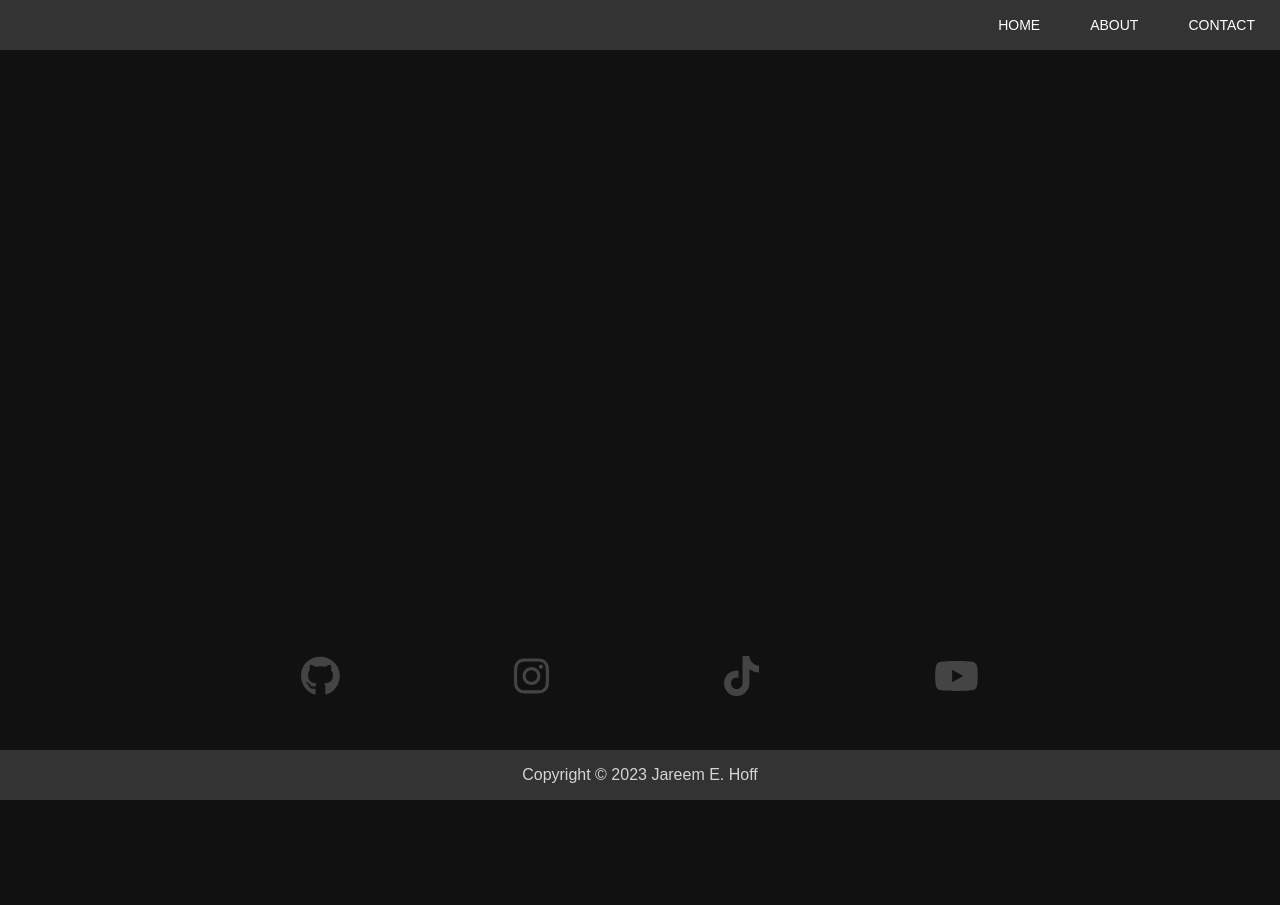
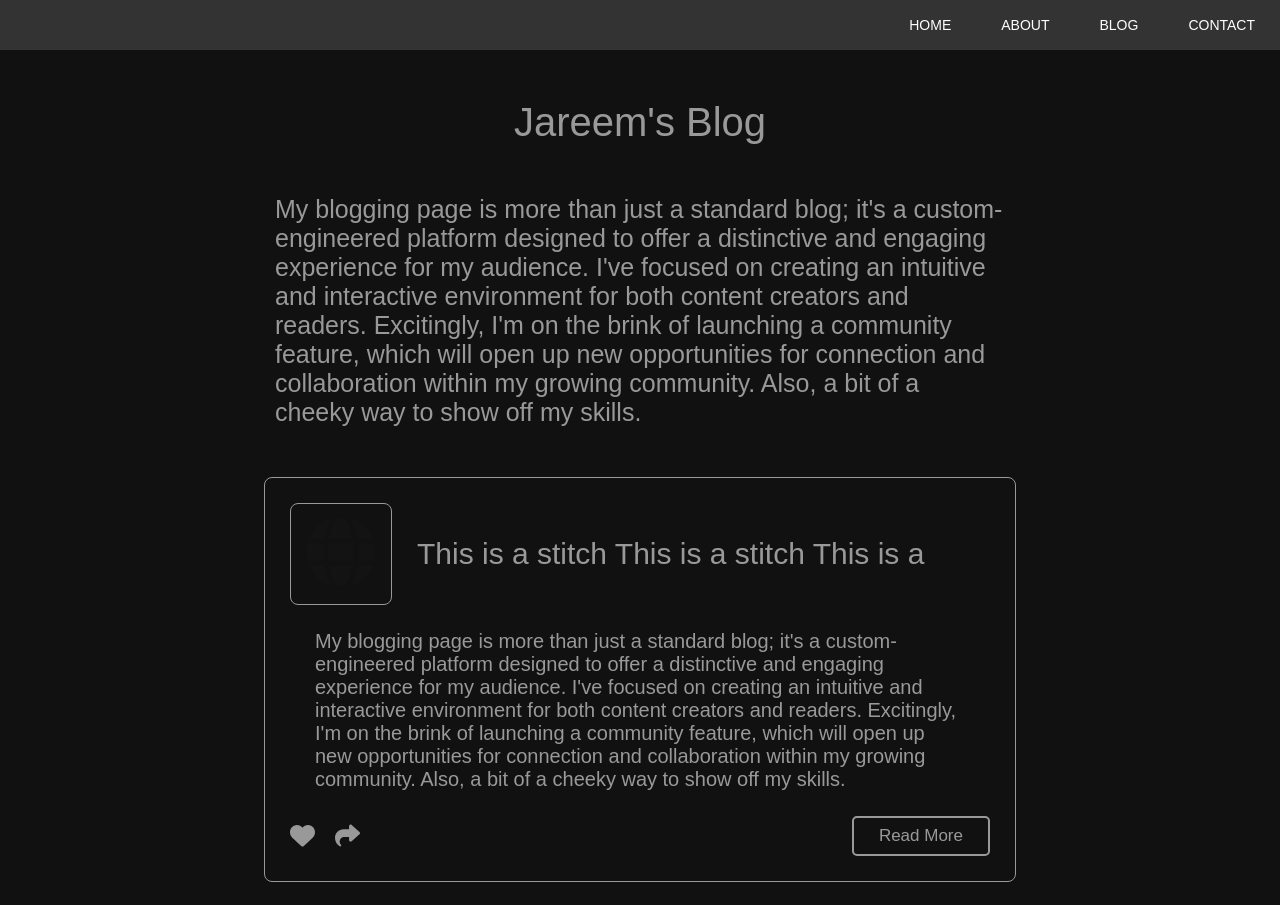
Before and after one commit to 12jihan/webjehoff, an Angular app: page /blog in a window 1280 px wide. Shown: the top 905 px of the page. Before the commit the page ends 800 px from the top, so only its background shows below. Built offline with nearby package versions, Linux system fonts and the light colour scheme.

Commit message:
finished implementing the blog preview page

```diff
--- a/src/app/app-routing.module.ts
+++ b/src/app/app-routing.module.ts
@@ -21,7 +21,7 @@ const routes: Routes = [
   {
     path: 'blog',
     pathMatch: 'full',
-    loadChildren: () => import('./features/blog/blog.module').then(m => m.BlogModule)
+    loadComponent: () => import('./features/blogging/blogging.component').then(c => c.BloggingComponent)
   },
   {
     path: 'contact',
--- a/src/app/core/components/navbar/navbar.component.ts
+++ b/src/app/core/components/navbar/navbar.component.ts
@@ -10,6 +10,7 @@ export class NavbarComponent {
   navLinks: string[] = [
     'home',
     'about',
+    'blog',
     'contact',
     // 'projects',
     // 'resume'
--- a/src/app/core/core.module.ts
+++ b/src/app/core/core.module.ts
@@ -7,10 +7,11 @@ import { GithubService } from './services/github-service/github.service';
 import { HttpClientModule } from '@angular/common/http';
 import { BottomBannerComponent } from './components/bottom-banner/bottom-banner.component';
 import { FontAwesomeModule } from '@fortawesome/angular-fontawesome';
+import { BloggingService } from './services/blogging-service/blogging.service';
 ;
 
 
-const export_import = [
+const export_declarations = [
   NavbarComponent,
   FooterComponent,
   BottomBannerComponent
@@ -23,8 +24,8 @@ const export_import = [
     HttpClientModule,
     FontAwesomeModule
   ],
-  declarations: [...export_import],
-  exports: [...export_import],
-  providers: [GithubService]
+  declarations: [...export_declarations],
+  exports: [...export_declarations],
+  providers: [GithubService, BloggingService]
 })
 export class CoreModule { }
--- /dev/null
+++ b/src/app/core/models/BlogPreviewModel.ts
@@ -0,0 +1,4 @@
+export class BlogPreviewModel {
+    title: string | undefined;
+    body: string | undefined;
+}
--- /dev/null
+++ b/src/app/core/services/blogging-service/blogging.service.ts
@@ -0,0 +1,9 @@
+import { Injectable } from '@angular/core';
+
+@Injectable({
+  providedIn: 'root'
+})
+export class BloggingService {
+
+  constructor() { }
+}
--- /dev/null
+++ b/src/app/features/blogging/blogging.component.html
@@ -0,0 +1,49 @@
+<section class="container">
+    <h1 class="title">
+        Jareem's Blog
+    </h1>
+
+    <p class="blog-info">
+        My blogging page is more than just a standard blog; it's a custom-engineered platform designed to offer a
+        distinctive and engaging experience for my audience. I've focused on creating an intuitive and interactive
+        environment for both content creators and readers. Excitingly, I'm on the brink of launching a community
+        feature, which will open up new opportunities for connection and collaboration within my growing community.
+        Also, a bit of a cheeky way to show off my skills.
+    </p>
+
+    <div *ngFor="let post of mockBlogPreview; index as i;" [class]="'blog-card-' + i + ' blog-card'">
+        <div class="blog-preview-card">
+            <div class="card-header">
+                <div class="header-image">
+                    <fa-icon [icon]="faGlobe"></fa-icon>
+                </div>
+                <div class="header-title">
+                    <p>
+                        {{ post.title }}
+                    </p>
+                </div>
+            </div>
+
+            <div class="card-body">
+                <p>
+                    {{ post.body }}
+                </p>
+
+                <div class="button-group">
+                    <div class="left-side">
+                        <button class="icon-button">
+                            <fa-icon class="heart" [icon]="faHeart"></fa-icon>
+                        </button>
+                        <button class="icon-button">
+                            <fa-icon class="share" [icon]="faShare"></fa-icon>
+                        </button>
+                    </div>
+
+                    <div class="left-side">
+                        <jeh-button btnText="Read More"></jeh-button>
+                    </div>
+                </div>
+            </div>
+        </div>
+    </div>
+</section>
--- /dev/null
+++ b/src/app/features/blogging/blogging.component.scss
@@ -0,0 +1,92 @@
+.container {
+    display: flex;
+    flex-direction: column;
+    align-items: center;
+    padding: 50px 275px;
+
+    .title {
+        color: #999;
+        font-size: 40px;
+        margin-bottom: 50px;
+        font-weight: 300;
+    }
+
+    .blog-info {
+        font-size: 25px;
+        color: #999;
+        margin-bottom: 50px;
+    }
+
+    .blog-card {
+        width: 700px;
+        border: 1px solid #999;
+        border-radius: 8px;
+        padding: 25px;
+        margin-bottom: 25px;
+
+        .card-header {
+            display: flex;
+            flex-direction: row;
+            gap: 25px;
+            margin-bottom: 25px;
+            align-items: center;
+
+            .header-image {
+                display: flex;
+                flex-direction: row;
+                justify-content: center;
+                align-items: center;
+                height: 100px;
+                width: 100px;
+                color: #2222222b;
+                border: 1px solid #999;
+                font-size: 70px;
+                border-radius: 8px;
+            }
+
+            .header-title {
+                font-size: 30px;
+                color: #999;
+            }
+        }
+
+        .card-body {
+            p {
+                font-size: 20px;
+                margin: 25px 25px;
+                color: #999;
+            }
+
+            .button-group {
+                display: flex;
+                flex-direction: row;
+                justify-content: space-between;
+                align-items: center;
+                margin-top: 25px;
+
+                .left-side {
+                    button {
+                        font-size: 25px;
+                        margin-right: 20px;
+                        color: #999;
+                        background-color: transparent;
+                        border: none;
+
+                        .heart:hover {
+                            color: rgb(117, 49, 49);
+                        }
+
+                        .share:hover {
+                            color: #638db7;
+                        }
+                    }
+
+                    button:hover {
+                        cursor: pointer;
+                    }
+                }
+            }
+        }
+    }
+
+}
--- /dev/null
+++ b/src/app/features/blogging/blogging.component.ts
@@ -0,0 +1,48 @@
+import { Component, OnInit } from '@angular/core';
+import { CommonModule } from '@angular/common';
+import { BloggingService } from 'src/app/core/services/blogging-service/blogging.service';
+import { BlogPreviewModel } from 'src/app/core/models/BlogPreviewModel';
+import { SharedModule } from 'src/app/shared/shared.module';
+import { faShare, faHeart, faGlobe } from '@fortawesome/free-solid-svg-icons';
+import { FontAwesomeModule } from '@fortawesome/angular-fontawesome';
+
+@Component({
+  selector: 'jeh-blogging',
+  standalone: true,
+  imports: [CommonModule, SharedModule, FontAwesomeModule],
+  templateUrl: './blogging.component.html',
+  styleUrl: './blogging.component.scss'
+})
+export class BloggingComponent implements OnInit {
+
+  faShare = faShare;
+  faHeart = faHeart;
+  faGlobe = faGlobe;
+
+  mockBlogPreview: BlogPreviewModel[] = [
+    {
+      title: "This is a stitch This is a stitch This is a",
+      body: "My blogging page is more than just a standard blog; it's a custom-engineered platform designed to offer a distinctive and engaging experience for my audience. I've focused on creating an intuitive and interactive environment for both content creators and readers. Excitingly, I'm on the brink of launching a community feature, which will open up new opportunities for connection and collaboration within my growing community. Also, a bit of a cheeky way to show off my skills."
+    },
+    {
+      title: "This is a stitch",
+      body: "My blogging page is more than just a standard blog; it's a custom-engineered platform designed to offer a distinctive and engaging experience for my audience. I've focused on creating an intuitive and interactive environment for both content creators and readers. Excitingly, I'm on the brink of launching a community feature, which will open up new opportunities for connection and collaboration within my growing community. Also, a bit of a cheeky way to show off my skills."
+    },
+    {
+      title: "This is a stitch",
+      body: "My blogging page is more than just a standard blog; it's a custom-engineered platform designed to offer a distinctive and engaging experience for my audience. I've focused on creating an intuitive and interactive environment for both content creators and readers. Excitingly, I'm on the brink of launching a community feature, which will open up new opportunities for connection and collaboration within my growing community. Also, a bit of a cheeky way to show off my skills."
+    },
+    {
+      title: "This is a stitch",
+      body: "My blogging page is more than just a standard blog; it's a custom-engineered platform designed to offer a distinctive and engaging experience for my audience. I've focused on creating an intuitive and interactive environment for both content creators and readers. Excitingly, I'm on the brink of launching a community feature, which will open up new opportunities for connection and collaboration within my growing community. Also, a bit of a cheeky way to show off my skills."
+    },
+  ];
+
+  constructor(private blog: BloggingService) {
+
+  }
+
+  ngOnInit(): void {
+
+  }
+}
```
Also changed, not shown: src/app/app.module.ts (+2 -5 lines), 2 other files (tests, documents, lock files or other folders).
